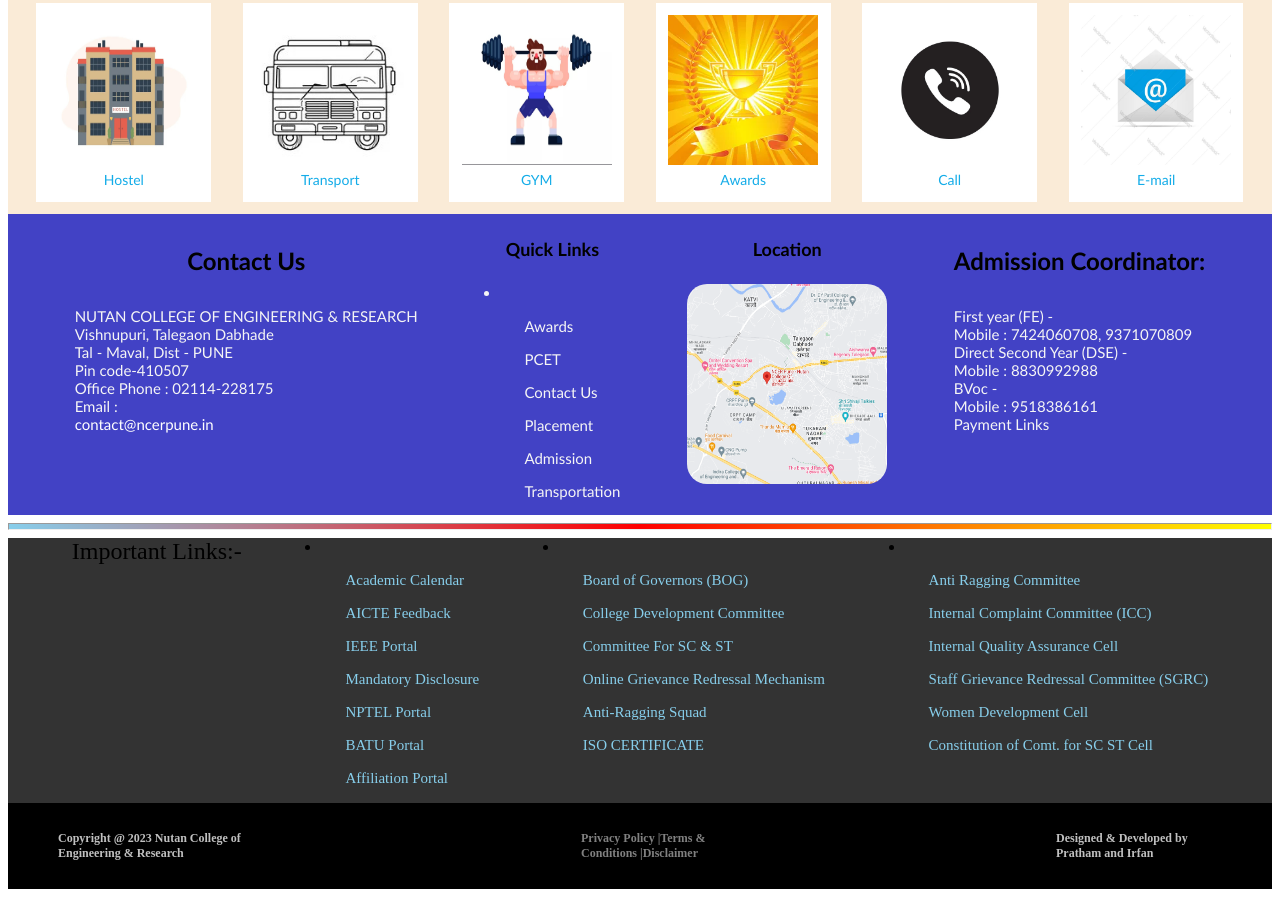
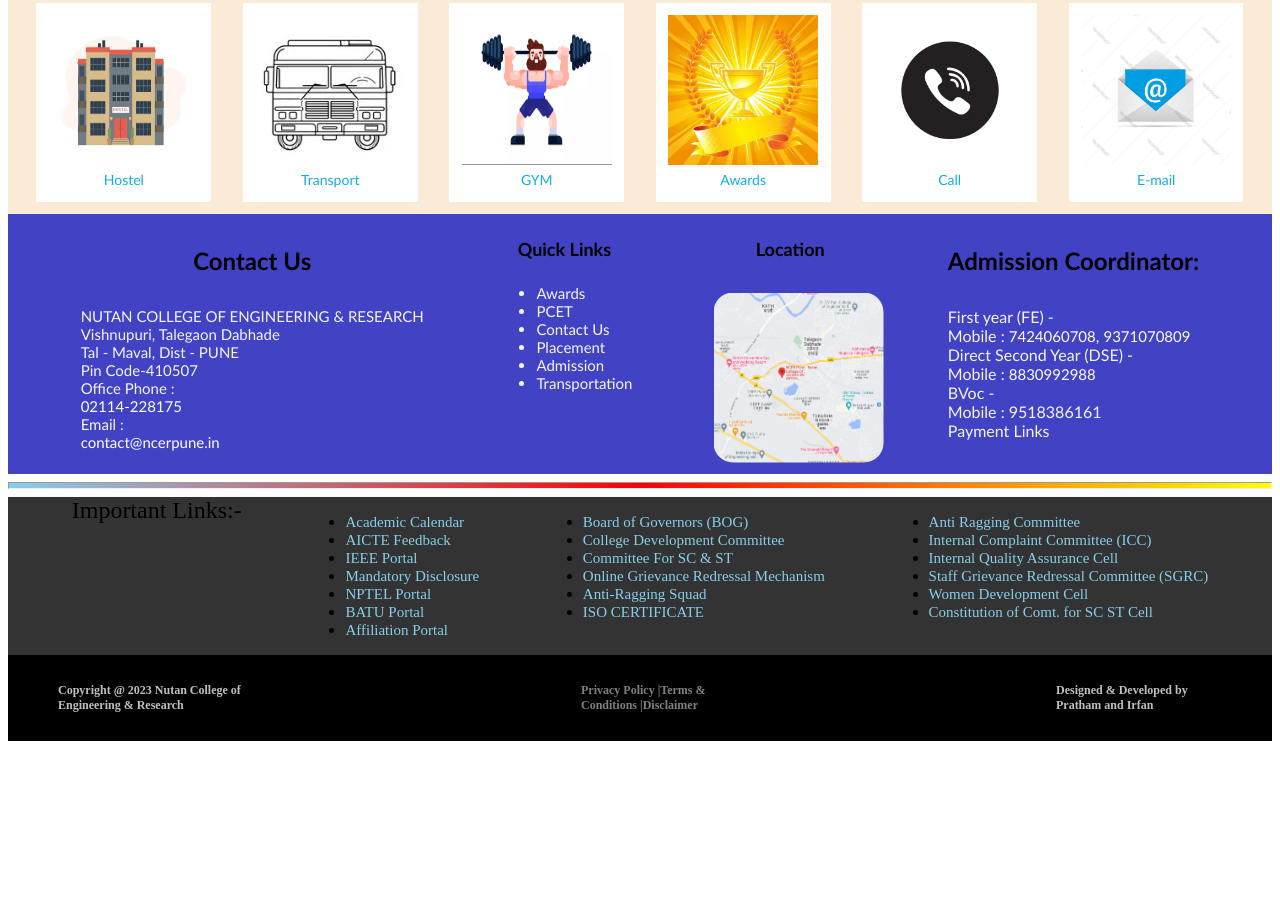
Before and after one commit to iitzIrFan/NCER-Website-Clone, a plain HTML site: page NCER Clone.html in a window 1280 px wide. Shown: the part 1885-2782 px from the top of the page. After the commit the page ends 2634 px from the top, so only its background shows below. Drawn offline with Linux system fonts and the light colour scheme.

Commit message:
Update NCER Clone.html

```diff
--- a/NCER Clone.html
+++ b/NCER Clone.html
@@ -4,8 +4,6 @@
 
   <link rel="stylesheet" href="https://cdnjs.cloudflare.com/ajax/libs/font-awesome/4.7.0/css/font-awesome.min.css">
 <style>
-
-
 
 .navbar{
     background-color:silver;
@@ -322,9 +320,10 @@ ul a:hover{
 }
 
 .locationimg{
-  height: 200px;
-  width: 200px;
-  border-radius: 10%;
+  height: 170px;
+  width: 170px;
+  border-radius: 15%;
+  padding:5%;
 }
 
 .locationimg h4{
@@ -335,8 +334,10 @@ ul a:hover{
   font-size: 24px;
 }
 
-.coordinator article{
+.coordinator article a{
   font-size: 15px;
+  text-decoration: none;
+  color:#fff;
 }
 
 .facilities{
@@ -608,27 +609,27 @@ ul a:hover{
 
 <div class="facilities">
   <div class="subfacilities">
-    <img src="hostel illustration.jpg" alt="hostelpic" title="Hostelpic">
+    <img src="hostel illustration.jpg" alt="hostelpic" title="Hostel">
     <a href="#">Hostel</a>
   </div>
   <div class="subfacilities">
-    <img src="transport.jpg" alt="transportpic" title="Transportpic">
+    <img src="transport.jpg" alt="transportpic" title="Transport">
     <a href="#">Transport</sub></a>
   </div>
   <div class="subfacilities">
-    <img src="gym illustration.jpg" alt="gympic" title="GYMpic">
+    <img src="gym illustration.jpg" alt="gympic" title="GYM">
     <a href="#">GYM</sub></a>
   </div>
   <div class="subfacilities">
-    <img src="awards illustration.webp" alt="awardspic" title="Awardspic">
+    <img src="awards illustration.webp" alt="awardspic" title="Awards">
     <a href="#">Awards</sub></a>
   </div>
   <div class="subfacilities">
-    <img src="call illustration.jpg" alt="callpic" title="Callpic">
-    <a href="#">Call</sub></a>
+    <img src="call illustration.jpg" alt="callpic" title="Call">
+    <a href="100">Call</sub></a>
   </div>
   <div class="subfacilities">
-    <img src="email  illustration.jpg" alt="emailpic" title="E-mailpic">
+    <img src="email  illustration.jpg" alt="emailpic" title="E-mail">
     <a href="mailto:11sciirfans@gmail.com">E-mail</sub></a>
   </div>
 </div>
@@ -642,20 +643,20 @@ ul a:hover{
     <span class="sub2contact1">
       Vishnupuri, Talegaon Dabhade<br>
       Tal - Maval, Dist - PUNE<br>
-      Pin code-410507<br>
-      Office Phone : 02114-228175<br>
+      Pin Code-410507<br>
+      Office Phone :<a href="02114-228175">02114-228175</a>
       Email : <a href="mailto:11sciirfans@gmail.com">contact@ncerpune.in</a>
     </span>
   </div>
   <div class="quicklinks"><h4>Quick Links</h4>
-    <li class="subquicklinks">
-      <ul><a href="#">Awards</a></ul>
-      <ul><a href="#">PCET</a></ul>
-      <ul><a href="#">Contact Us</a></ul>
-      <ul><a href="#">Placement</a></ul>
-      <ul><a href="#">Admission</a></ul>
-      <ul><a href="#">Transportation</a></ul>
-    </li>
+    <ul class="subquicklinks">
+      <li><a href="#">Awards</a></li>
+      <li><a href="#">PCET</a></li>
+      <li><a href="#">Contact Us</a></li>
+      <li><a href="#">Placement</a></li>
+      <li><a href="#">Admission</a></li>
+      <li><a href="#">Transportation</a></li>
+    </ul>
   </div>
   <div class="locationmap" title="View Map"><h4>Location</h4>
     <a href="#"><img class="locationimg" src="NCER Map.png"></a>
@@ -663,9 +664,9 @@ ul a:hover{
   <div class="coordinator">
     <h4>Admission Coordinator:</h4>
     <article>First year (FE) -<br>
-    Mobile : 7424060708, 9371070809<br>
+    Mobile : <a href="7424060708">7424060708</a>, <a href="9371070809">9371070809</a><br>
     Direct Second Year (DSE) -<br>
-    Mobile : 8830992988<br>
+    Mobile : <a href="8830992988">8830992988</a><br>
     BVoc -<br>
     Mobile : 9518386161<br>
     Payment Links<br>
@@ -678,35 +679,35 @@ ul a:hover{
 <div class="mainlists">
   <span class="submainlist">Important Links:-</span>
   <div class="list">
-    <li>
-      <ul><a href="#">Academic Calendar</a></ul>
-      <ul><a href="#">AICTE Feedback</a></ul>
-      <ul><a href="#">IEEE Portal</a></ul>
-      <ul><a href="#">Mandatory Disclosure</a></ul>
-      <ul><a href="#">NPTEL Portal</a></ul>
-      <ul><a href="#">BATU Portal</a></ul>
-      <ul><a href="#">Affiliation Portal</a></ul>
-    </li>
+    <ul>
+      <li><a href="#">Academic Calendar</a></li>
+      <li><a href="#">AICTE Feedback</a></li>
+      <li><a href="#">IEEE Portal</a></li>
+      <li><a href="#">Mandatory Disclosure</a></li>
+      <li><a href="#">NPTEL Portal</a></li>
+      <li><a href="#">BATU Portal</a></li>
+      <li><a href="#">Affiliation Portal</a></li>
+    </ul>
   </div>
   <div class="list">
-    <li>
-      <ul><a href="#">Board of Governors (BOG)</a></ul>
-      <ul><a href="#">College Development Committee</a></ul>
-      <ul><a href="#">Committee For SC & ST</a></ul>
-      <ul><a href="#">Online Grievance Redressal Mechanism</a></ul>
-      <ul><a href="#">Anti-Ragging Squad</a></ul>
-      <ul><a href="#">ISO CERTIFICATE</a></ul>
-    </li>
+    <ul>
+      <li><a href="#">Board of Governors (BOG)</a></li>
+      <li><a href="#">College Development Committee</a></li>
+      <li><a href="#">Committee For SC & ST</a></li>
+      <li><a href="#">Online Grievance Redressal Mechanism</a></li>
+      <li><a href="#">Anti-Ragging Squad</a></li>
+      <li><a href="#">ISO CERTIFICATE</a></li>
+    </ul>
   </div>
   <div class="list">
-    <li>
-      <ul><a href="#">Anti Ragging Committee</a></ul>
-      <ul><a href="#">Internal Complaint Committee (ICC)</a></ul>
-      <ul><a href="#">Internal Quality Assurance Cell</a></ul>
-      <ul><a href="#">Staff Grievance Redressal Committee (SGRC)</a></ul>
-      <ul><a href="#">Women Development Cell</a></ul>
-      <ul><a href="#">Constitution of Comt. for SC ST Cell</a></ul>
-    </li>
+    <ul>
+      <li><a href="#">Anti Ragging Committee</a></li>
+      <li><a href="#">Internal Complaint Committee (ICC)</a></li>
+      <li><a href="#">Internal Quality Assurance Cell</a></li>
+      <li><a href="#">Staff Grievance Redressal Committee (SGRC)</a></li>
+      <li><a href="#">Women Development Cell</a></li>
+      <li><a href="#">Constitution of Comt. for SC ST Cell</a></li>
+      </ul>
   </div>
 </div>
 
```
